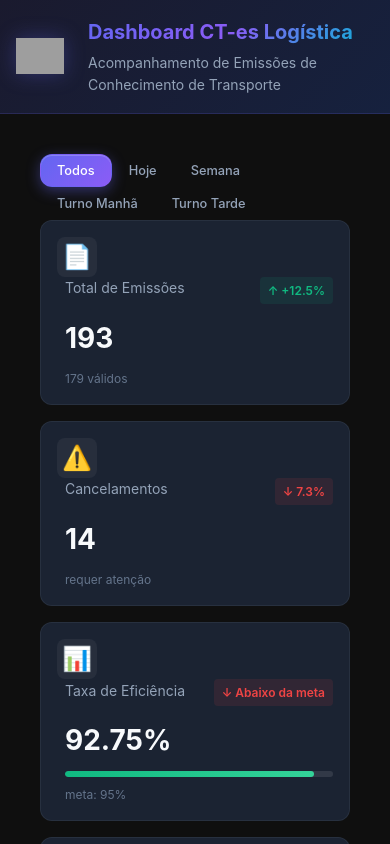
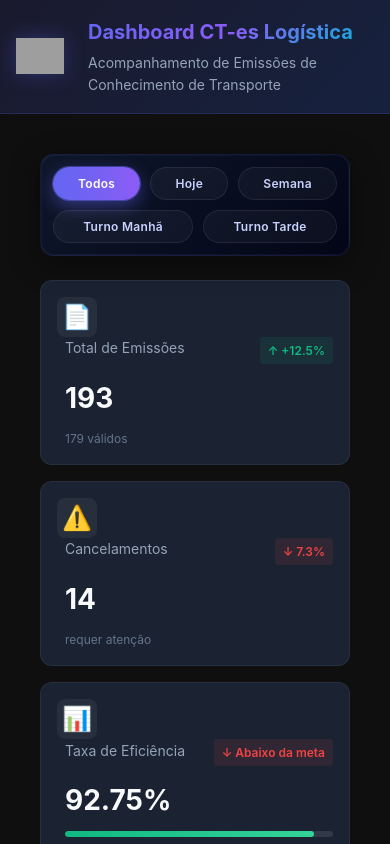
Before and after one commit to nathanbarretosilveira-dev/dash, a React (Vite) app: page / in a window 390 px wide. Shown: the top 844 px of the page. Built offline with nearby package versions, Linux system fonts and the light colour scheme; grey boxes are pictures that could not be loaded.

Commit message:
Refactor dashboard and filter button styles
Updated styles for dashboard and filter buttons, including new hover and active states. Added responsive styles for filters container.

```diff
--- a/src/components/dashboard.css
+++ b/src/components/dashboard.css
@@ -76,4 +76,72 @@
     padding: 0.5rem 1rem;
     font-size: 0.8rem;
   }
+
+  /* =========================
+   FILTROS (TOPO DO DASHBOARD)
+   ========================= */
+
+.filters-container {
+  display: flex;
+  gap: 10px;
+  padding: 12px;
+  margin-bottom: 24px;
+
+  background: linear-gradient(135deg, #0f172a, #020617);
+  border-radius: 14px;
+  border: 1px solid rgba(99, 102, 241, 0.15);
+
+  box-shadow: inset 0 0 0 1px rgba(255,255,255,0.03),
+              0 8px 30px rgba(0,0,0,0.4);
 }
+
+/* Botão base */
+.filter-btn {
+  appearance: none;
+  border: none;
+  outline: none;
+  cursor: pointer;
+
+  padding: 8px 16px;
+  border-radius: 999px;
+
+  font-size: 0.75rem;
+  font-weight: 600;
+  letter-spacing: 0.3px;
+
+  color: #c7d2fe;
+  background: rgba(255, 255, 255, 0.04);
+
+  transition: all 0.25s ease;
+
+  border: 1px solid rgba(255,255,255,0.08);
+}
+
+/* Hover */
+.filter-btn:hover {
+  background: rgba(99, 102, 241, 0.15);
+  color: #fff;
+  transform: translateY(-1px);
+}
+
+/* Ativo */
+.filter-btn.active {
+  background: linear-gradient(90deg, #6366f1, #8b5cf6);
+  color: #fff;
+
+  box-shadow:
+    0 0 0 1px rgba(99,102,241,0.5),
+    0 6px 18px rgba(99,102,241,0.45);
+}
+
+/* Mobile */
+@media (max-width: 768px) {
+  .filters-container {
+    flex-wrap: wrap;
+  }
+
+  .filter-btn {
+    flex: 1 1 auto;
+    text-align: center;
+  }
+}
```
